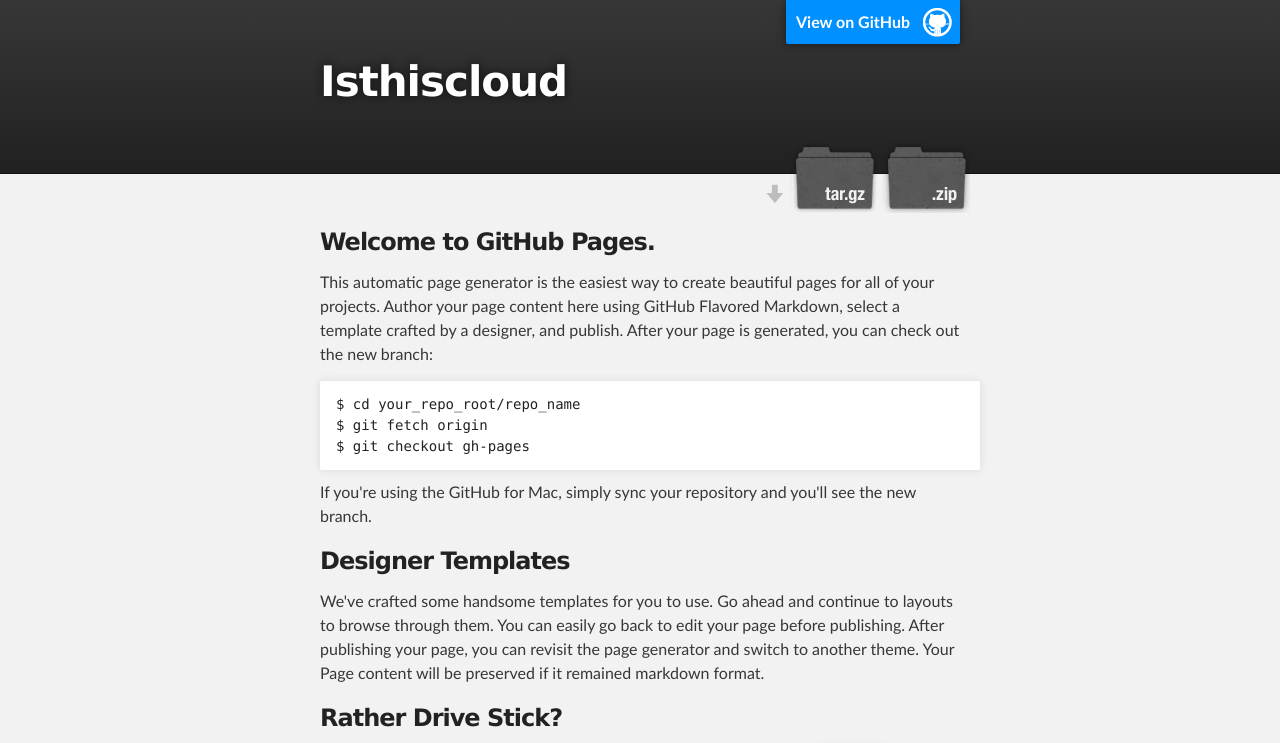
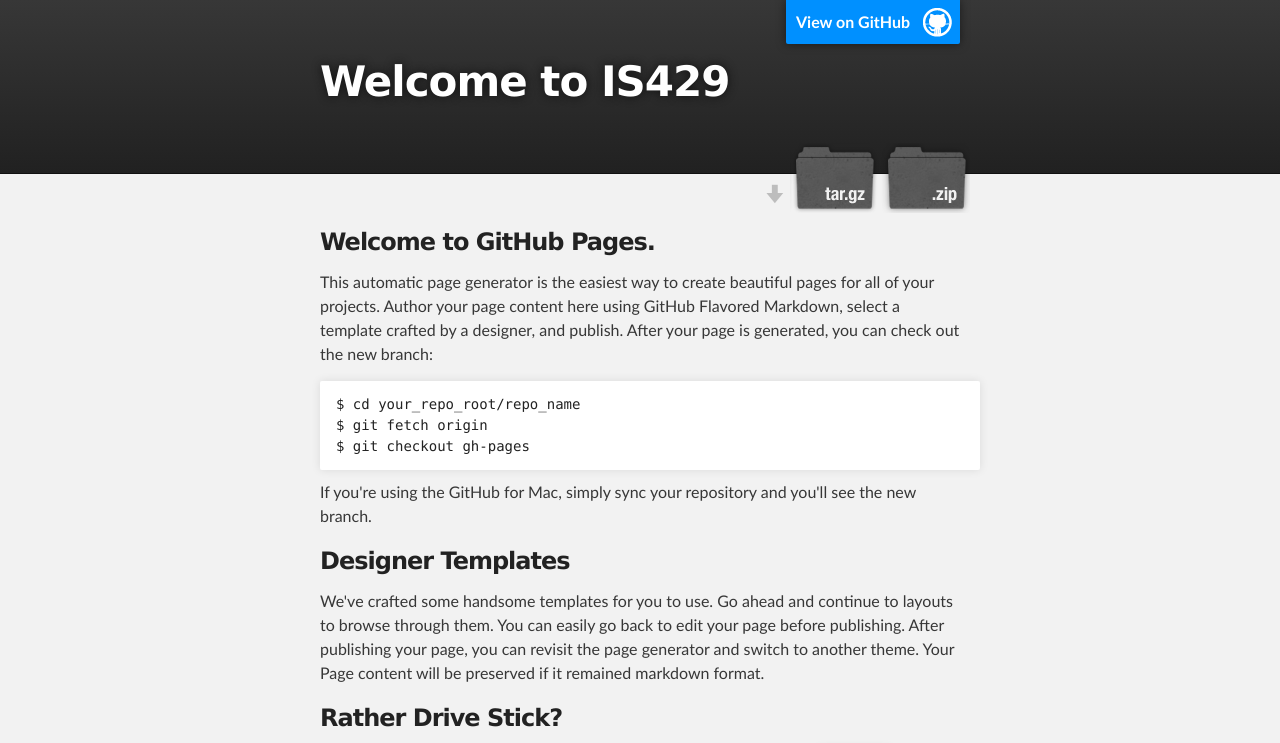
Before and after one commit to ryanelyas/isthiscloud, a plain HTML site: page index.html in a window 1280 px wide. Shown: the top 743 px of the page. Drawn offline with Linux system fonts and the light colour scheme.

Commit message:
Update index.html
Updated header.

```diff
--- a/index.html
+++ b/index.html
@@ -18,7 +18,7 @@
         <header class="inner">
           <a id="forkme_banner" href="https://github.com/ryanelyas/isthiscloud">View on GitHub</a>
 
-          <h1 id="project_title">Isthiscloud</h1>
+          <h1 id="project_title">Welcome to IS429</h1>
           <h2 id="project_tagline"></h2>
 
             <section id="downloads">
```
